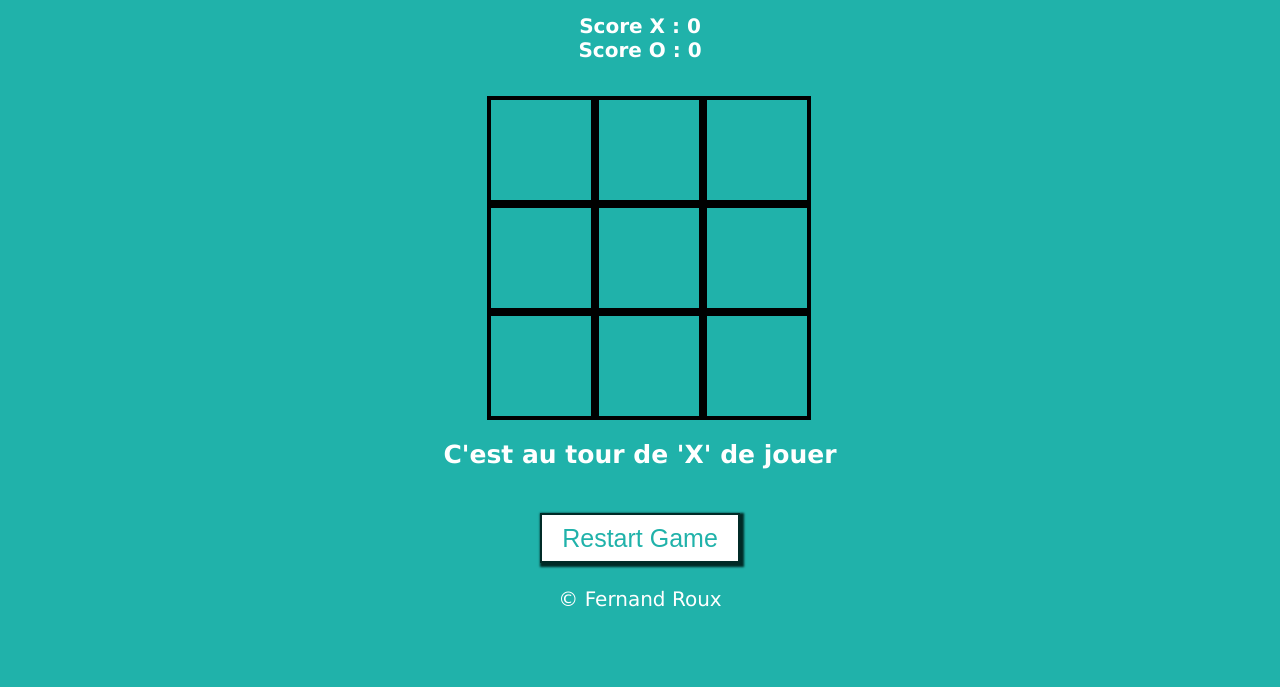
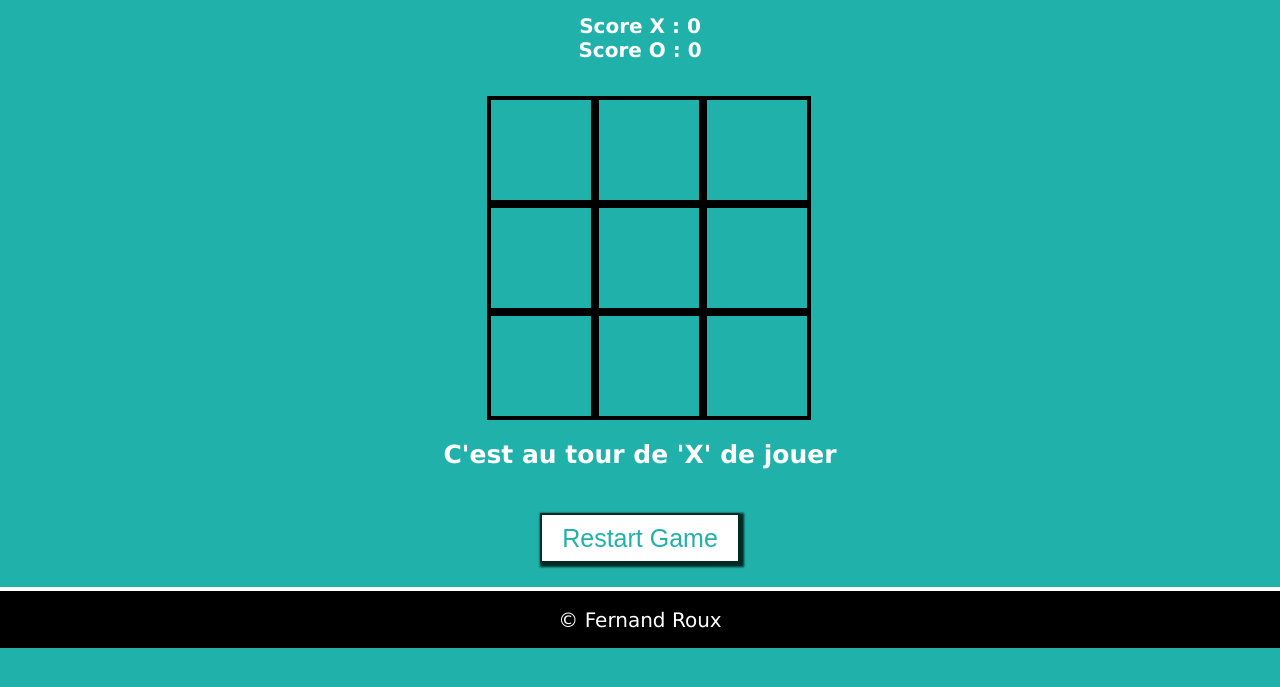
Before and after one commit to ZormistiZ/tictactoe2, a plain HTML site: page index.html in a window 1280 px wide. Shown: the part 79-766 px from the top of the page. Drawn offline with Linux system fonts and the light colour scheme.

Commit message:
Update style.css

```diff
--- a/style.css
+++ b/style.css
@@ -40,6 +40,8 @@ td {
     width: 306px;
     margin: 10px auto;
     color: white;
+    font-family: Verdana;
+    font-style: verdana;
 }
 
 .bdy{
@@ -54,6 +56,7 @@ td {
     cursor: pointer;
     line-height: 100px;
     font-size: 60px;
+    text-align: center;
 }
 
 .game--status {
@@ -72,6 +75,11 @@ td {
     border: 2px solid #002b27;
 }
 
-.space {
-    color: #20b2aa;
+.footer {
+    background-color: #000000;
+    padding: 16.7px;
+    display: flex;
+    justify-content: center;
+    align-items: center;
+    border-top: 4px solid white;
 }
```
